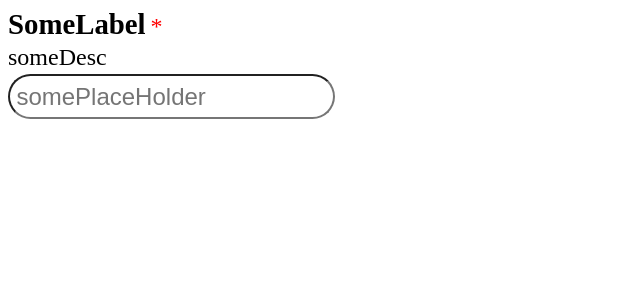
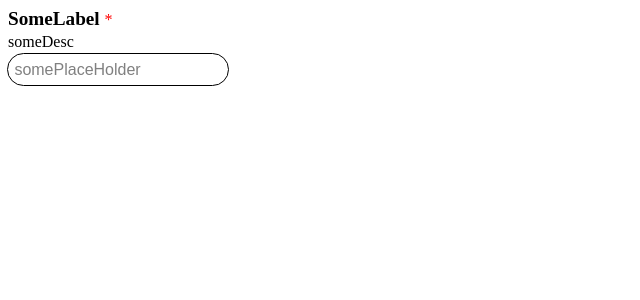
Before and after one commit to eg-bond/forms_hw, a React (Vite) app: page / in a window 1280 px wide. Shown: the top 300 px of the page, without its empty margins (0-640 px from the left). Built offline with nearby package versions, Linux system fonts and the light colour scheme.

Commit message:
feat: new css variables and styles for errors
1. added css variables for placeholder, value and
outline
2. styles for error field added

```diff
--- a/src/App.tsx
+++ b/src/App.tsx
@@ -9,7 +9,7 @@ function App() {
         description={'someDesc'}
         // error={'err'}
         asterisk={true}
-        size='lg'
+        size='sm'
         radius='xl'
       />
     </>
--- a/src/components/Input.tsx
+++ b/src/components/Input.tsx
@@ -15,6 +15,9 @@ type InputOptionsT = {
 type DynamicStyleT = {
   '--input-size': string
   '--input-radius': string
+  '--input-value-color': string
+  '--input-placeholder-color': string
+  '--input-outline-color': string
 }
 
 const sizes = {
@@ -33,6 +36,21 @@ const radiuses = {
   xl: '2',
 }
 
+const colors = {
+  placeholder: {
+    default: 'gray',
+    error: 'red',
+  },
+  value: {
+    default: 'black',
+    error: 'red',
+  },
+  outline: {
+    default: '#3ab3ff',
+    error: 'red',
+  },
+}
+
 function Input({
   placeholder,
   label,
@@ -47,6 +65,13 @@ function Input({
   const dynamicStyle: React.CSSProperties & DynamicStyleT = {
     '--input-size': sizes[size],
     '--input-radius': radiuses[radius],
+    '--input-value-color': error ? colors.value.error : colors.value.default,
+    '--input-placeholder-color': error
+      ? colors.placeholder.error
+      : colors.placeholder.default,
+    '--input-outline-color': error
+      ? colors.outline.error
+      : colors.outline.default,
   }
 
   return (
@@ -67,7 +92,7 @@ function Input({
         placeholder={placeholder}
         disabled={disabled}
       />
-      {error && <p>{error}</p>}
+      {error && <p className={s.error}>{error}</p>}
     </div>
   )
 }
--- a/src/components/styles.module.css
+++ b/src/components/styles.module.css
@@ -1,5 +1,9 @@
 .inputContainer {
   --input-size: 1;
+  --input-radius: 0.25;
+  --input-placeholder-color: gray;
+  --input-value-color: black;
+  --input-outline-color: #3ab3ff;
 }
 
 .label {
@@ -19,7 +23,22 @@
 }
 
 .input {
+  border: none;
+  outline: solid 1px var(--input-value-color);
   border-radius: calc(1rem * var(--input-radius));
   font-size: calc(1rem * var(--input-size));
   padding: 0.4rem;
+  color: var(--input-value-color);
+  caret-color: var(--input-value-color);
 }
+.input::placeholder {
+  color: var(--input-placeholder-color);
+}
+.input:focus {
+  outline: solid 1px var(--input-outline-color);
+}
+
+.error {
+  margin: 0.2rem 0;
+  color: red;
+}
--- a/src/components/styles.module.css.d.ts
+++ b/src/components/styles.module.css.d.ts
@@ -4,5 +4,6 @@ declare const styles: {
   readonly "asterisk": string;
   readonly "description": string;
   readonly "input": string;
+  readonly "error": string;
 };
 export = styles;
```
